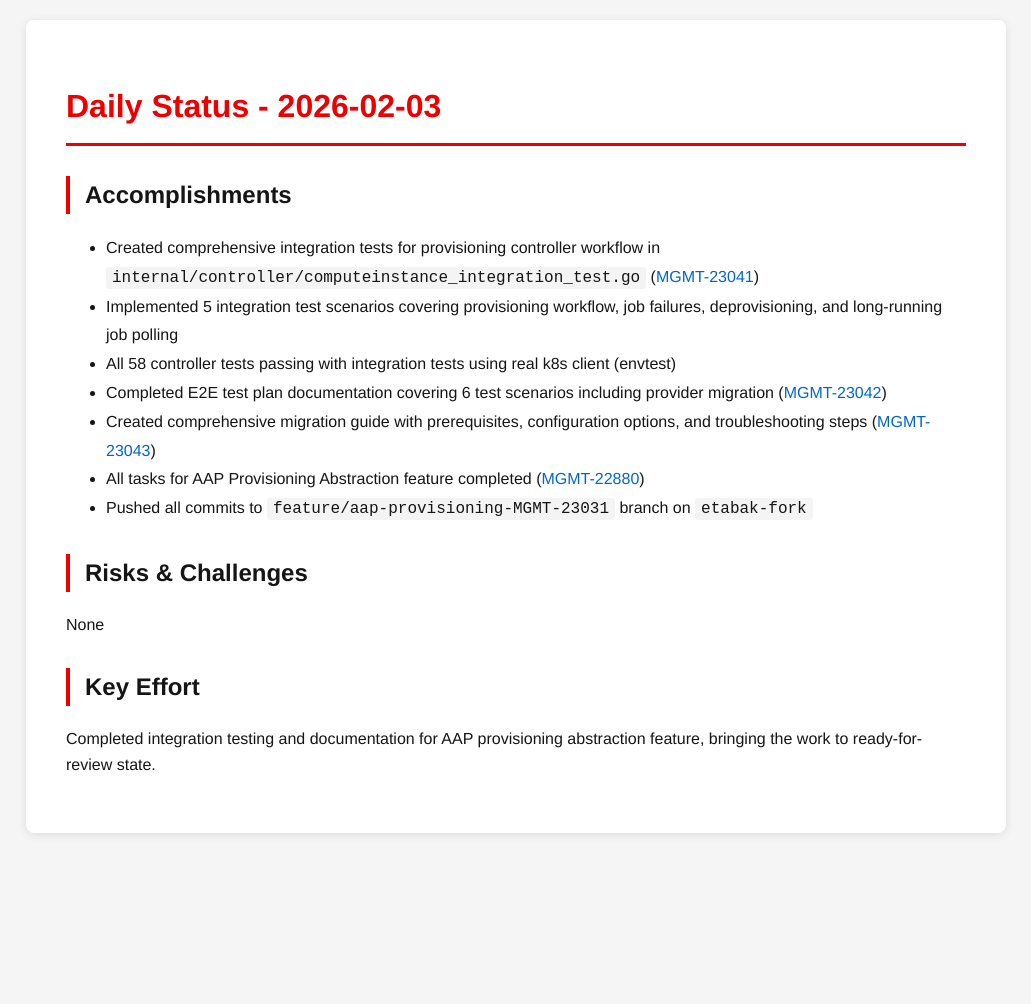
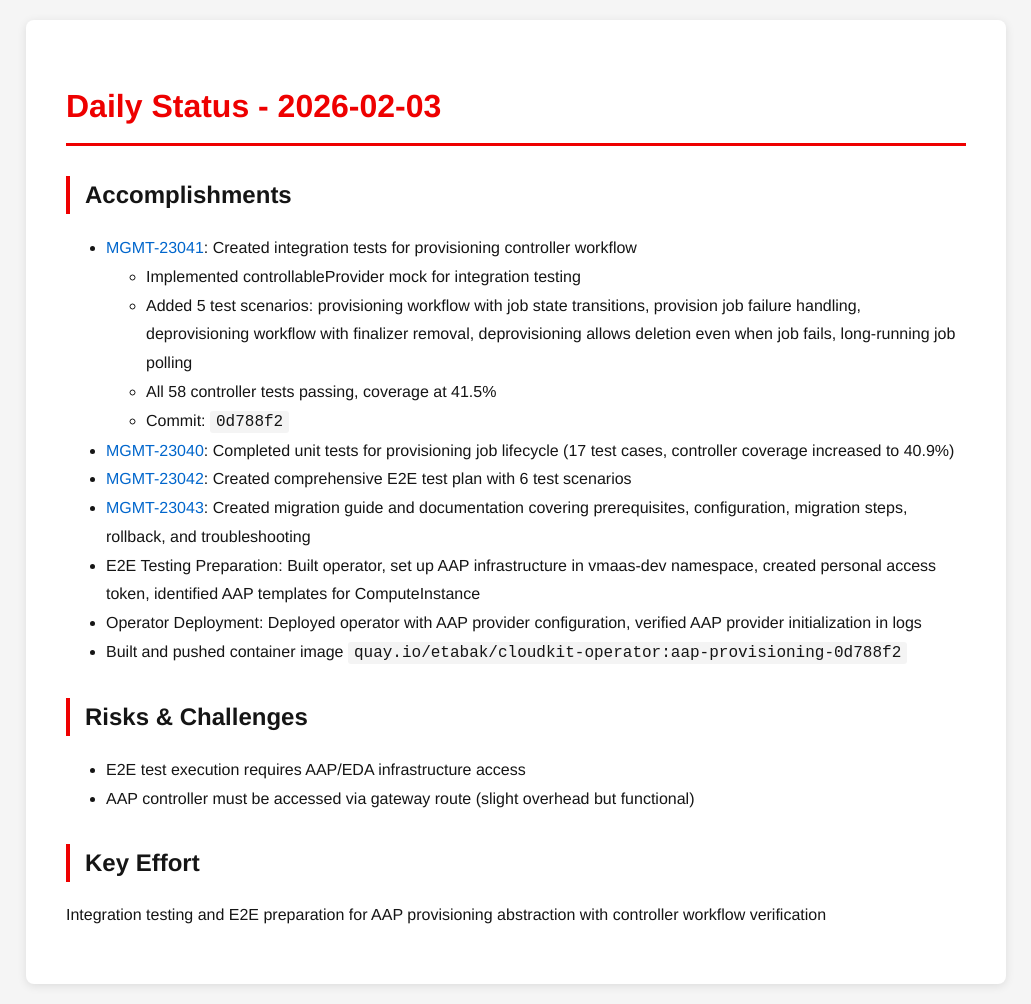
Before and after one commit to tzvatot/daily-status, a Jekyll site: the page built from 2026-02-03.md, in a window 1280 px wide. Shown: the whole page, without its empty margins (124-1155 px from the left). Built offline with Jekyll 4.4.1, drawn with Linux system fonts in a browser that asks for light colours; before the commit the page ends 900 px from its top, so only the background shows below that.

Commit message:
Daily status update - 2026-02-03

```diff
--- a/2026-02-03.md
+++ b/2026-02-03.md
@@ -7,16 +7,21 @@ date: 2026-02-03
 # Daily Status - 2026-02-03
 
 ## Accomplishments
-- Created comprehensive integration tests for provisioning controller workflow in `internal/controller/computeinstance_integration_test.go` ([MGMT-23041](https://issues.redhat.com/browse/MGMT-23041))
-- Implemented 5 integration test scenarios covering provisioning workflow, job failures, deprovisioning, and long-running job polling
-- All 58 controller tests passing with integration tests using real k8s client (envtest)
-- Completed E2E test plan documentation covering 6 test scenarios including provider migration ([MGMT-23042](https://issues.redhat.com/browse/MGMT-23042))
-- Created comprehensive migration guide with prerequisites, configuration options, and troubleshooting steps ([MGMT-23043](https://issues.redhat.com/browse/MGMT-23043))
-- All tasks for AAP Provisioning Abstraction feature completed ([MGMT-22880](https://issues.redhat.com/browse/MGMT-22880))
-- Pushed all commits to `feature/aap-provisioning-MGMT-23031` branch on `etabak-fork`
+- [MGMT-23041](https://issues.redhat.com/browse/MGMT-23041): Created integration tests for provisioning controller workflow
+  - Implemented controllableProvider mock for integration testing
+  - Added 5 test scenarios: provisioning workflow with job state transitions, provision job failure handling, deprovisioning workflow with finalizer removal, deprovisioning allows deletion even when job fails, long-running job polling
+  - All 58 controller tests passing, coverage at 41.5%
+  - Commit: `0d788f2`
+- [MGMT-23040](https://issues.redhat.com/browse/MGMT-23040): Completed unit tests for provisioning job lifecycle (17 test cases, controller coverage increased to 40.9%)
+- [MGMT-23042](https://issues.redhat.com/browse/MGMT-23042): Created comprehensive E2E test plan with 6 test scenarios
+- [MGMT-23043](https://issues.redhat.com/browse/MGMT-23043): Created migration guide and documentation covering prerequisites, configuration, migration steps, rollback, and troubleshooting
+- E2E Testing Preparation: Built operator, set up AAP infrastructure in vmaas-dev namespace, created personal access token, identified AAP templates for ComputeInstance
+- Operator Deployment: Deployed operator with AAP provider configuration, verified AAP provider initialization in logs
+- Built and pushed container image `quay.io/etabak/cloudkit-operator:aap-provisioning-0d788f2`
 
 ## Risks & Challenges
-None
+- E2E test execution requires AAP/EDA infrastructure access
+- AAP controller must be accessed via gateway route (slight overhead but functional)
 
 ## Key Effort
-Completed integration testing and documentation for AAP provisioning abstraction feature, bringing the work to ready-for-review state.
+Integration testing and E2E preparation for AAP provisioning abstraction with controller workflow verification
```
